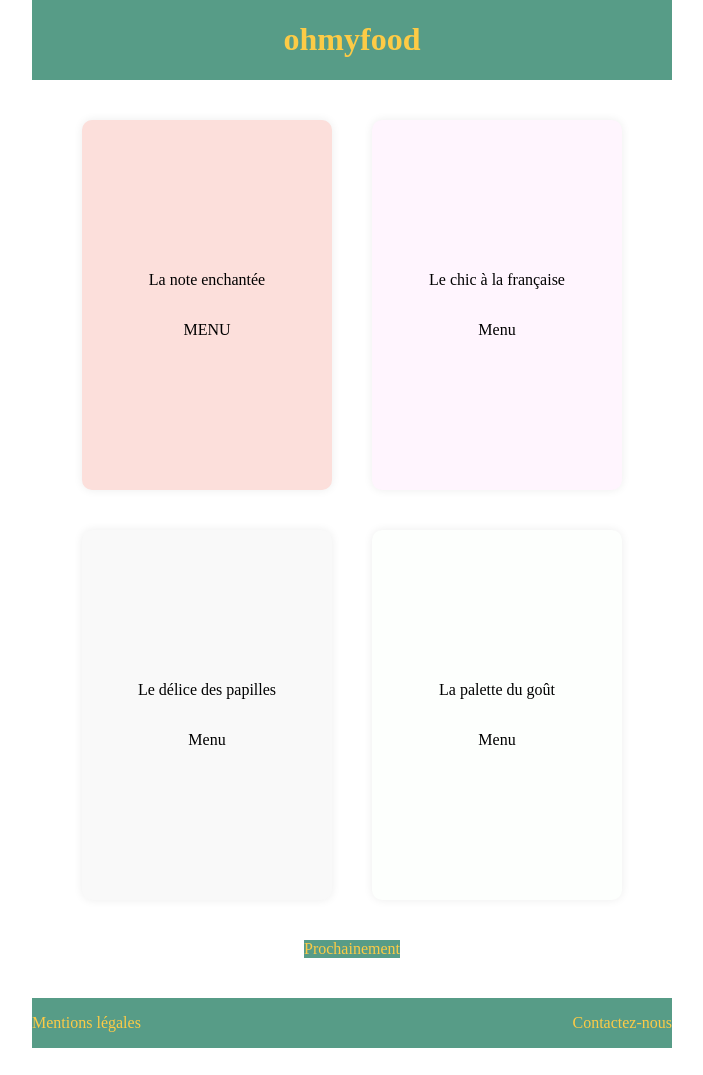
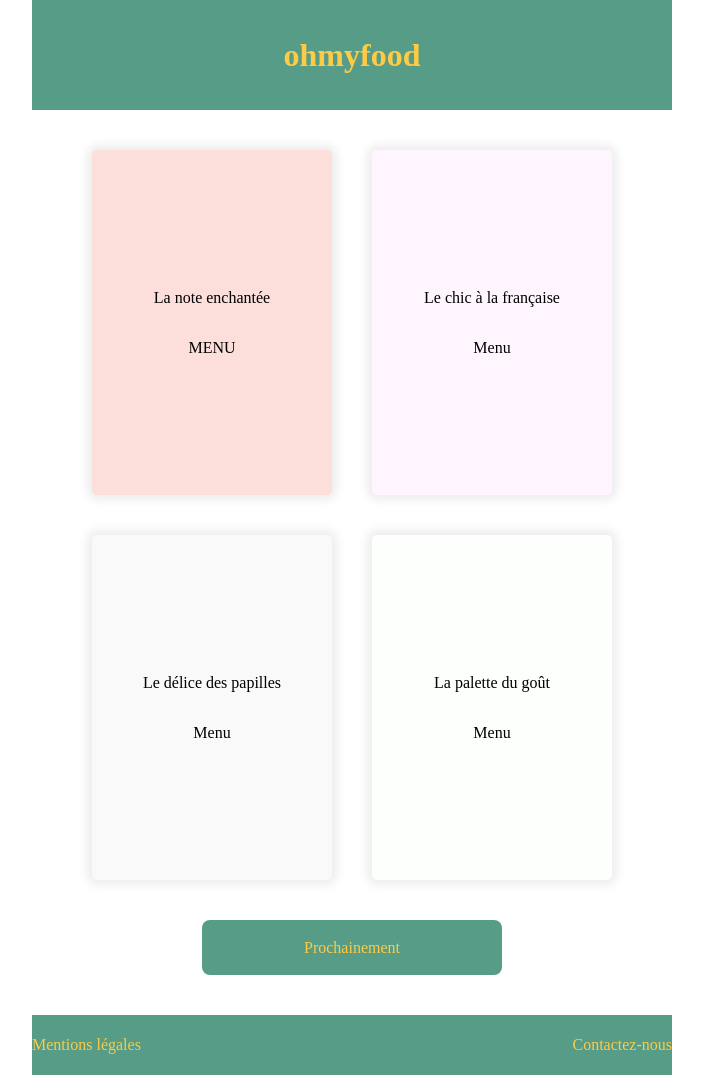
Before and after one commit to porteb/ohmyfood, a website: page index.html in a window 1280 px wide. Shown: the whole page, without its empty margins (288-991 px from the left). Before the commit the page ends 1048 px from the top, so only its background shows below. Drawn offline with Linux system fonts and the light colour scheme.

Commit message:
mise en forme 2

```diff
--- a/public/scss/base/_base.scss
+++ b/public/scss/base/_base.scss
@@ -9,23 +9,27 @@ body {
 
 header {
     @include bgtxt;
-    height: 10%;
-    text-align: center;
+    display: flex;
+    justify-content: center;
+    align-items: center;
+    height: 110px;
     margin-bottom: 20px;
 }
 
 section {
-    height: 85%;
+    // height: 75%;
+}
+
+
+footer {
+    @include bgtxt;
+    height: 60px;
+    display: flex;
+    justify-content: space-between;
+    align-items: center;
+    margin-top: 40px;
 }
 
 .menu {
     @include menu-box;
 }
-
-footer {
-    @include bgtxt;
-    height: 5%;
-    display: flex;
-    justify-content: space-between;
-    margin-top: 40px;
-}
--- a/public/scss/components/_components.scss
+++ b/public/scss/components/_components.scss
@@ -1,6 +1,11 @@
 .btn {
     @include bgtxt;
-    width: fit-content;
+    display: flex;
+    justify-content: center;
+    align-items: center;
+    width: 300px;
+    height: 55px;
     margin: auto;
     margin-top: 20px;
+    border-radius: 8px;
 }
--- a/public/scss/utils/_mixins.scss
+++ b/public/scss/utils/_mixins.scss
@@ -14,12 +14,12 @@
     flex-direction: column;
     justify-content: center;
     align-items: center;
-    width: 250px;
-    height: 370px;
+    width: 240px;
+    height: 345px;
     margin: 20px;
-    box-shadow: 0 0 10px #ededed ;
+    box-shadow: 0 0 10px 5px #ededed ;
     text-align: center;
-    border-radius: 10px;
+    border-radius:5px;
 
 
 }
```
Also changed, not shown: public/css/style.css, 1 other file.
